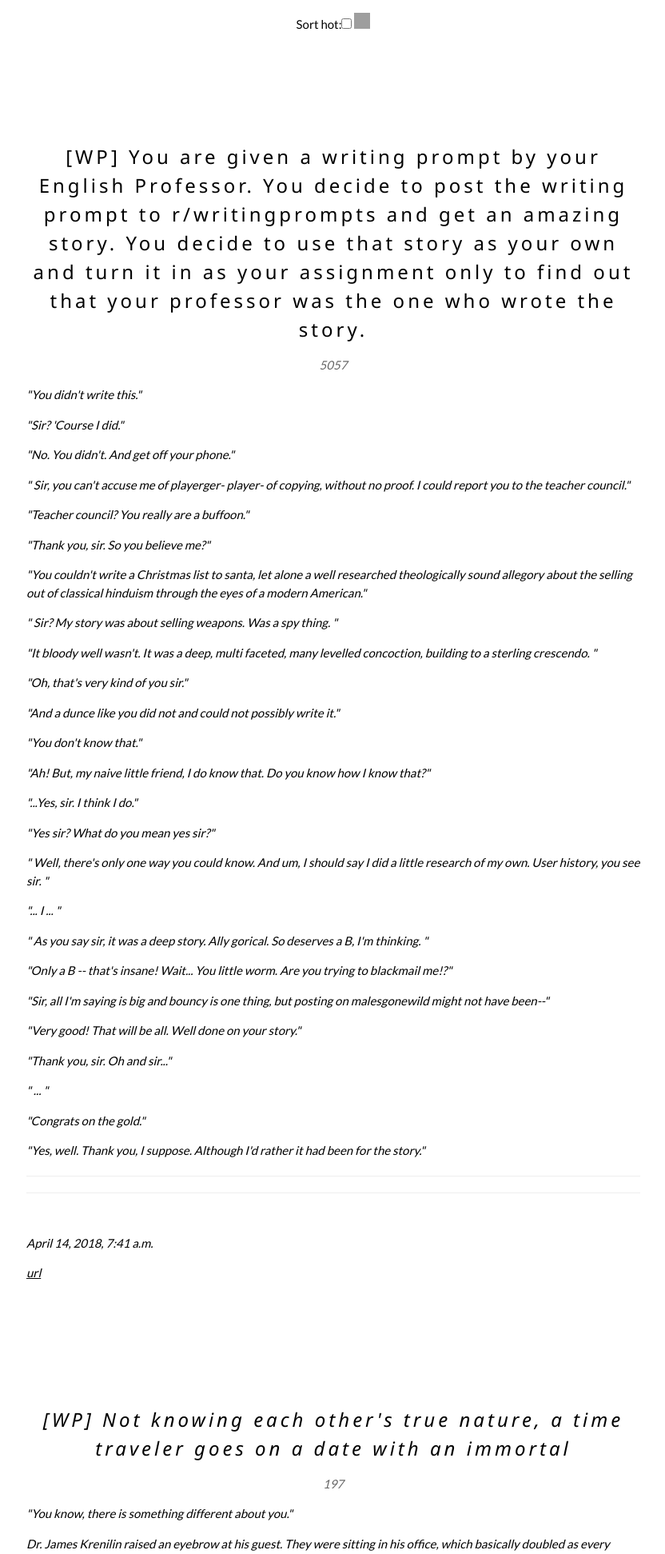
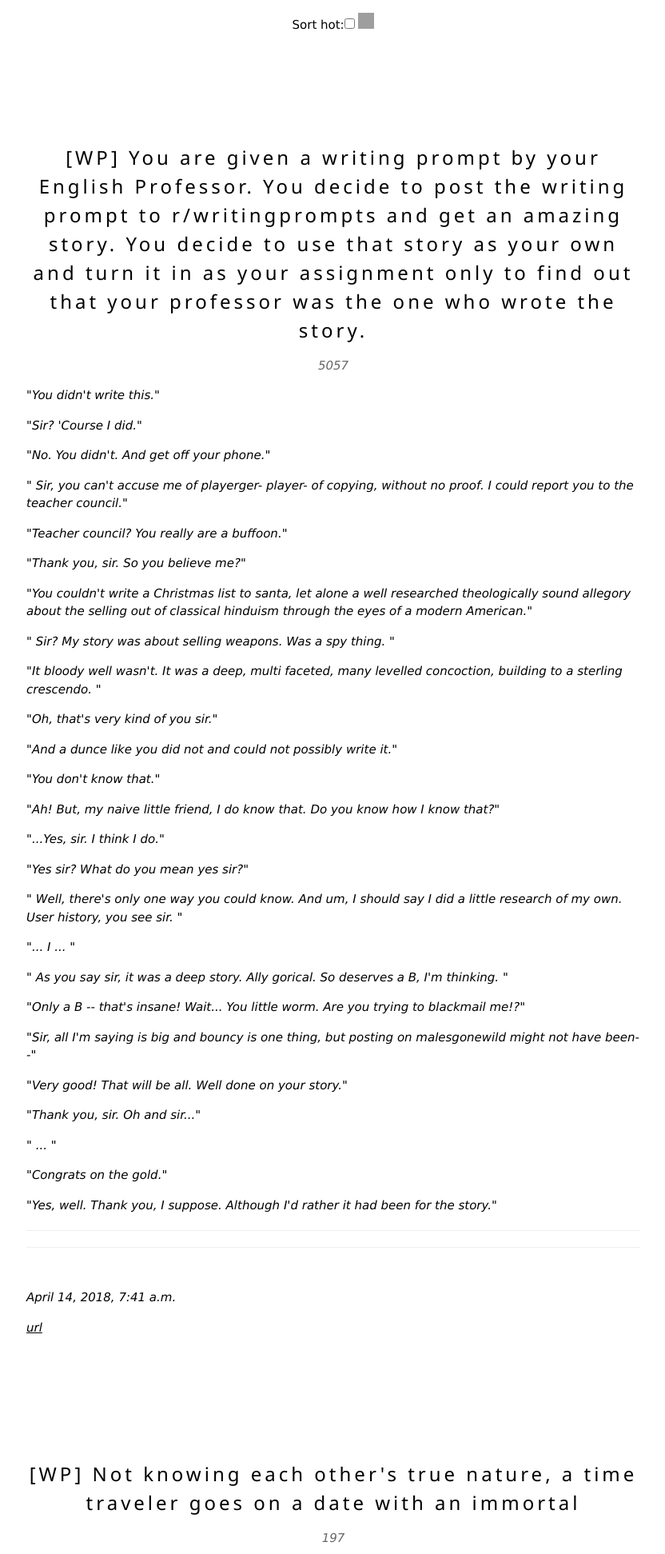
Before and after one commit to ralsuwaidi/djangoApp, a Django app: template vivian/templates/vivian/index.html in a window 1280 px wide. Shown: the top 1943 px of the page at 80% size, without its empty margins (223-1055 px from the left). Run offline with Django 3.2, Linux system fonts and the light colour scheme; the template is opened without the code that fills it: values that come from a table or form of the project are taken from there, others are empty; data comes from the database, SQL or seed files in the repository; both versions use the stored data as it was after the commit; grey boxes are pictures that could not be loaded.

Commit message:
played with text

```diff
--- a/vivian/templates/vivian/index.html
+++ b/vivian/templates/vivian/index.html
@@ -7,9 +7,11 @@
 <link rel="stylesheet" href="https://fonts.googleapis.com/css?family=Lato">
 <link rel="stylesheet" href="https://cdnjs.cloudflare.com/ajax/libs/font-awesome/4.7.0/css/font-awesome.min.css">
 <style>
-  body {
-    font-family: "Lato", sans-serif
-  }
+.no-italics {
+    font-style: normal;
+
+
+}
 </style>
 
 <body>
@@ -26,13 +28,13 @@
 
     {% for key in question %}
     <!-- The Band Section -->
-    <div class="w3-container w3-content  w3-padding-64" style="max-width:800px" id="band">
+    <div class="w3-container w3-content  w3-padding-64  no-italics" style="max-width:800px" id="band">
       <h3 class="w3-wide w3-center">{{key.title}}</h3>
       <p class="w3-opacity w3-center"><i>{{key.score}}</p>
-    <p class="w3-justify">
-{% autoescape off %}
+    <p class="w3-justify" >
+      {% autoescape off %}
       {{key.comment|markdown}}
-    {% endautoescape %}
+      {% endautoescape %}
   </p>
   <hr align="left" width="100%">
   <hr align="left" width="100%">
--- a/vivian/templatetags/vivian_commands.py
+++ b/vivian/templatetags/vivian_commands.py
@@ -6,6 +6,5 @@ from django.template.defaultfilters import stringfilter
 register = template.Library()
 
 @register.filter
-@stringfilter
 def markdown(value):
     return markdown2.markdown(value)
```
Also changed, not shown: db.sqlite3.
